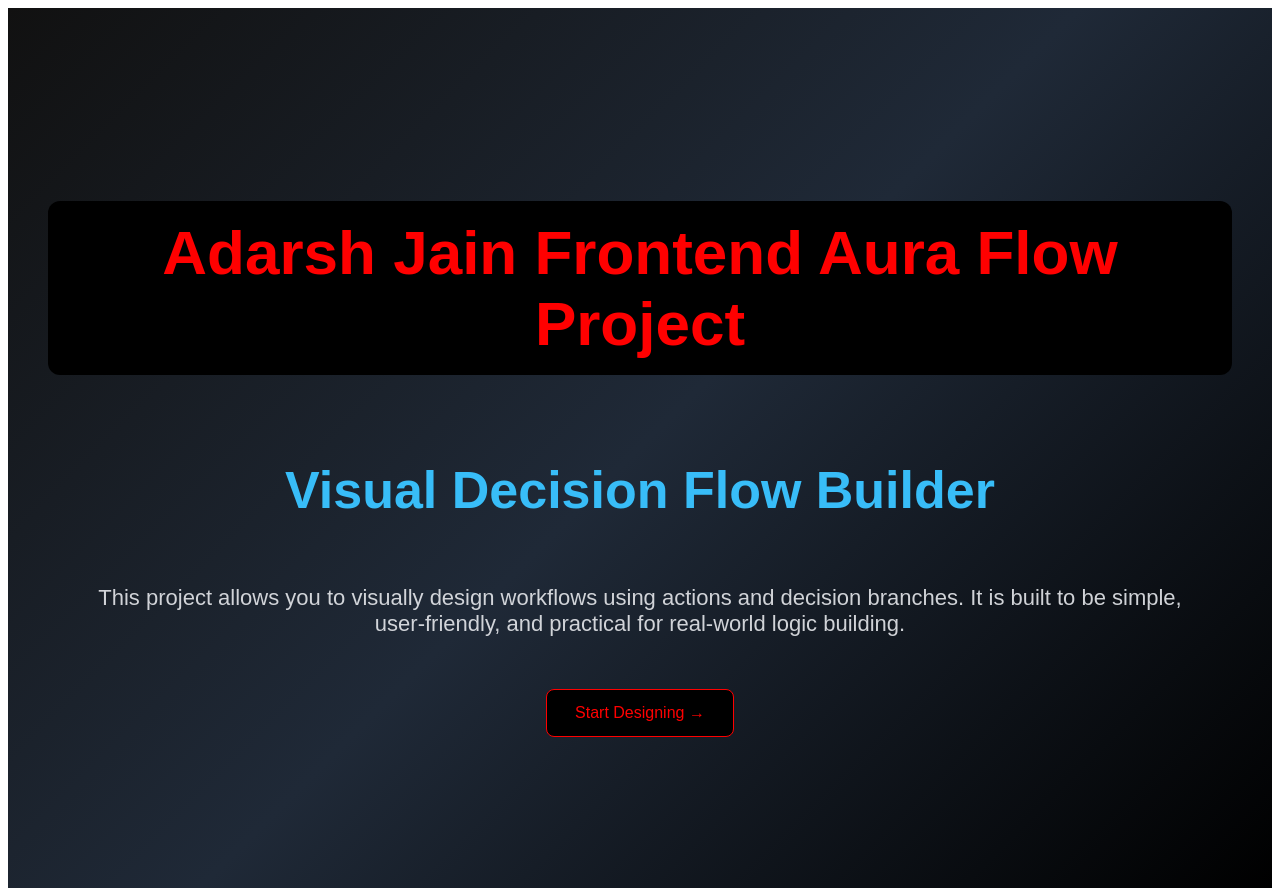
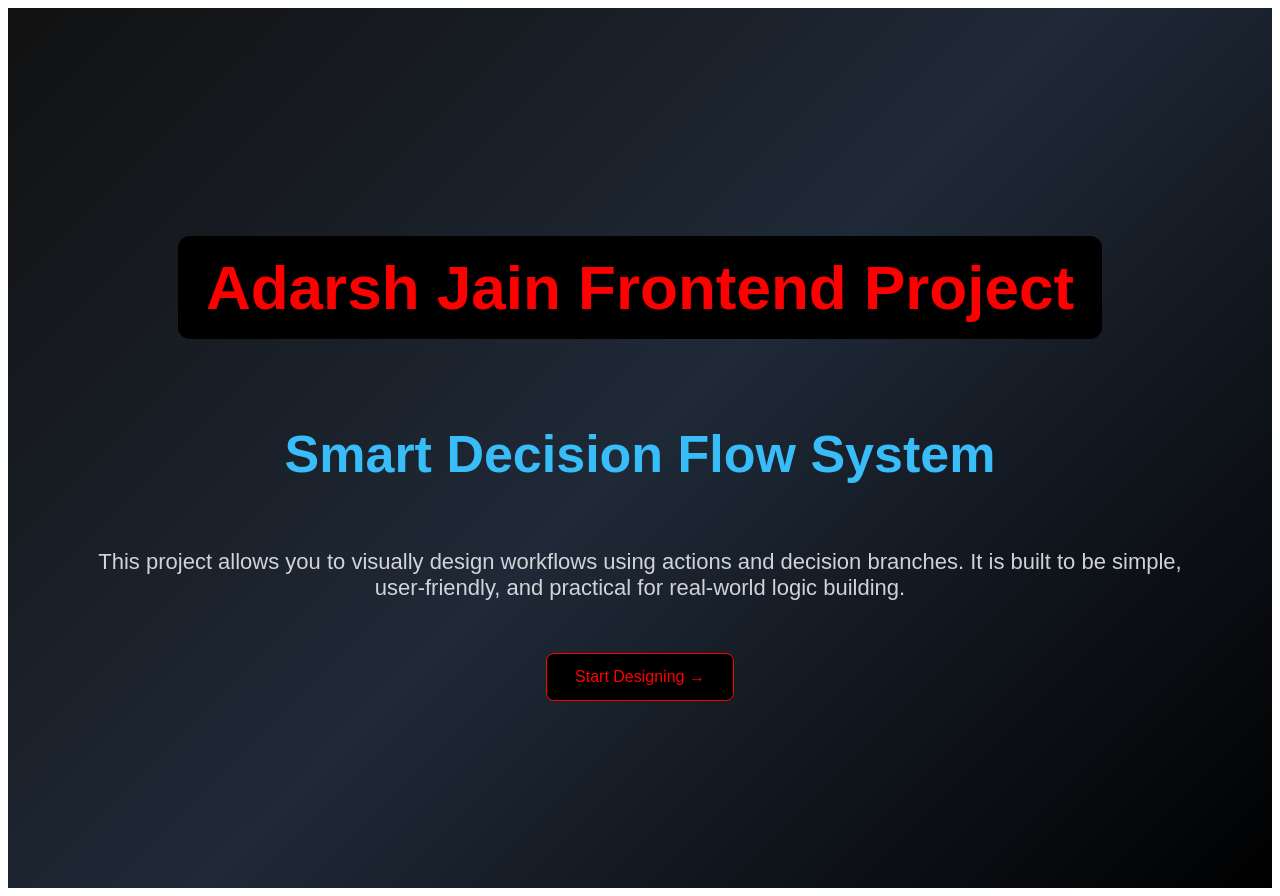
Before and after one commit to Jainadarsh101805/front-end-project--main, a React (Vite) app: page / in a window 1280 px wide. Built offline with nearby package versions, Linux system fonts and the light colour scheme.

Commit message:
Update App.tsx

```diff
--- a/src/App.tsx
+++ b/src/App.tsx
@@ -30,11 +30,11 @@ export default function App() {
             borderRadius: 12,
           }}
         >
-          Adarsh Jain Frontend Aura Flow Project
+          Adarsh Jain Frontend  Project
         </h1>
 
         <h2 style={{ fontSize: 52, color: "#38bdf8" }}>
-          Visual Decision Flow Builder
+          Smart Decision Flow System
         </h2>
 
         <p style={{ fontSize: 22, opacity: 0.9, color: "#e5e7eb", maxWidth: 1100 }}>
```
